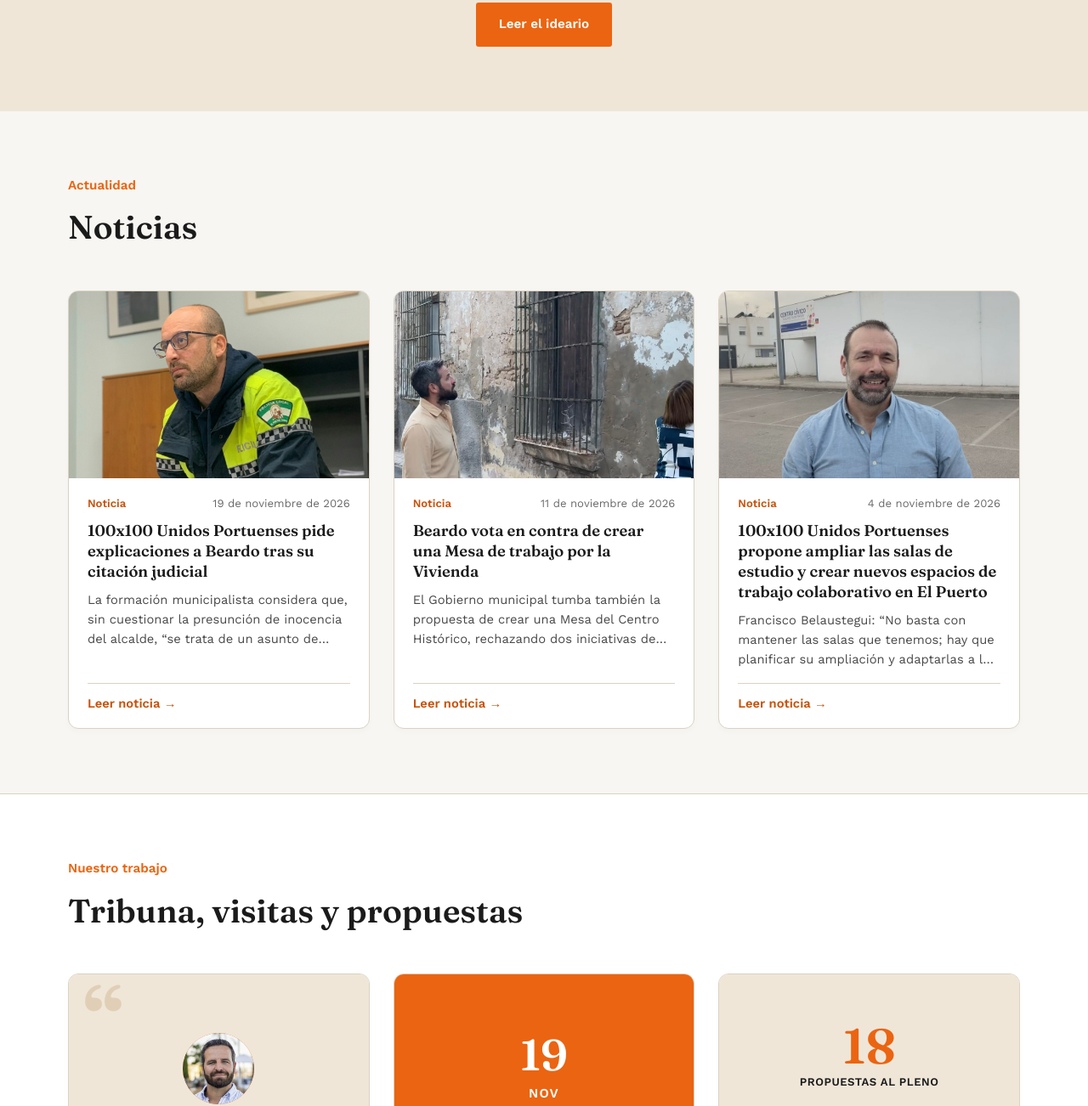
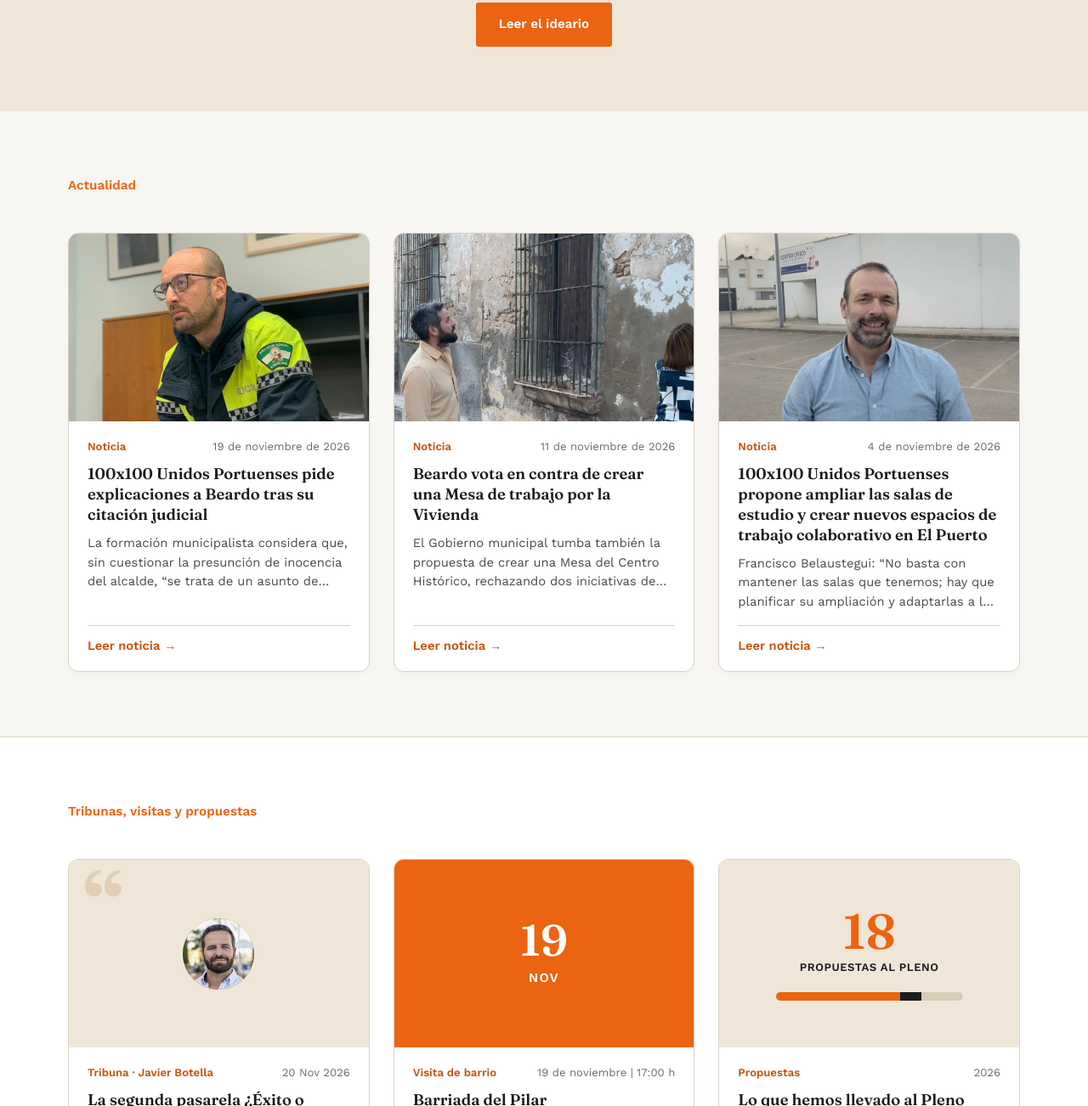
Before and after one commit to 100x100up/100x100-web, a plain HTML site: page index.html in a window 1280 px wide. Shown: the part 1808-3110 px from the top of the page at 85% size. Drawn offline with Linux system fonts and the light colour scheme.

Commit message:
Add files via upload

```diff
--- a/index.html
+++ b/index.html
@@ -353,7 +353,7 @@
 <section id="noticias">
   <div class="section-head">
     <p class="kicker">Actualidad</p>
-    <h2>Noticias</h2>
+    <h2></h2>
   </div>
   <!-- NOTICIAS AUTOMÁTICAS: estas tres tarjetas se actualizan solas al cargar la página (script del final) con las
        tres noticias más recientes de noticias.html. Cada una lleva a la página de noticias con esa noticia desplegada.
@@ -392,10 +392,10 @@
 
 <section id="trabajo">
   <div class="section-head">
-    <p class="kicker">Nuestro trabajo</p>
-    <h2>Tribuna, visitas y propuestas</h2>
+    <p class="kicker">Tribunas, visitas y propuestas</p>
+    <h2></h2>
   </div>
-  <!-- TRIBUNA, VISITA Y PROPUESTAS AUTOMÁTICAS: se actualizan solas con la última tribuna de tribunas.html, la próxima
+  <!-- TRIBUNAS, VISITA Y PROPUESTAS AUTOMÁTICAS: se actualizan solas con la última tribuna de tribunas.html, la próxima
        visita de barrios.html (o la visita estándar si no hay ninguna) y el resumen de votaciones de propuestas.html. -->
   <div class="act-grid">
     <article class="act-card" id="actTribuna">
```
